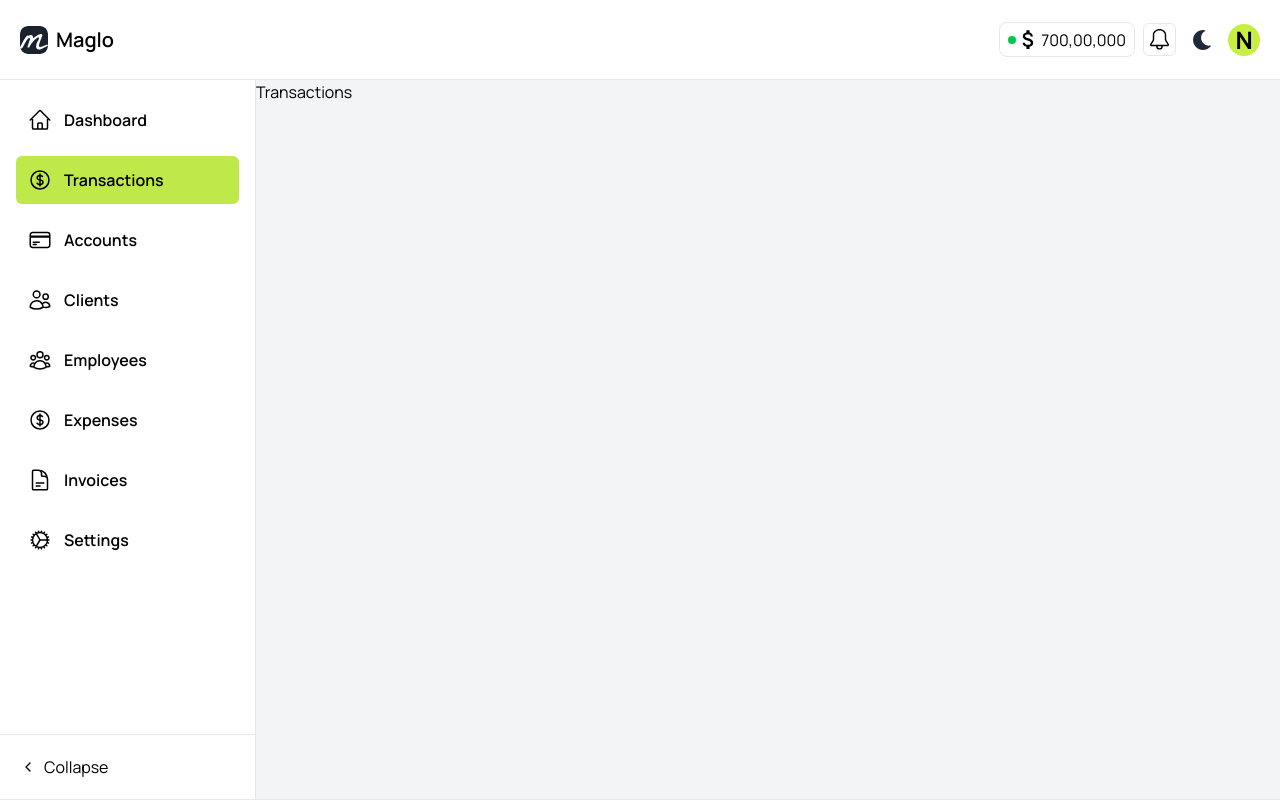
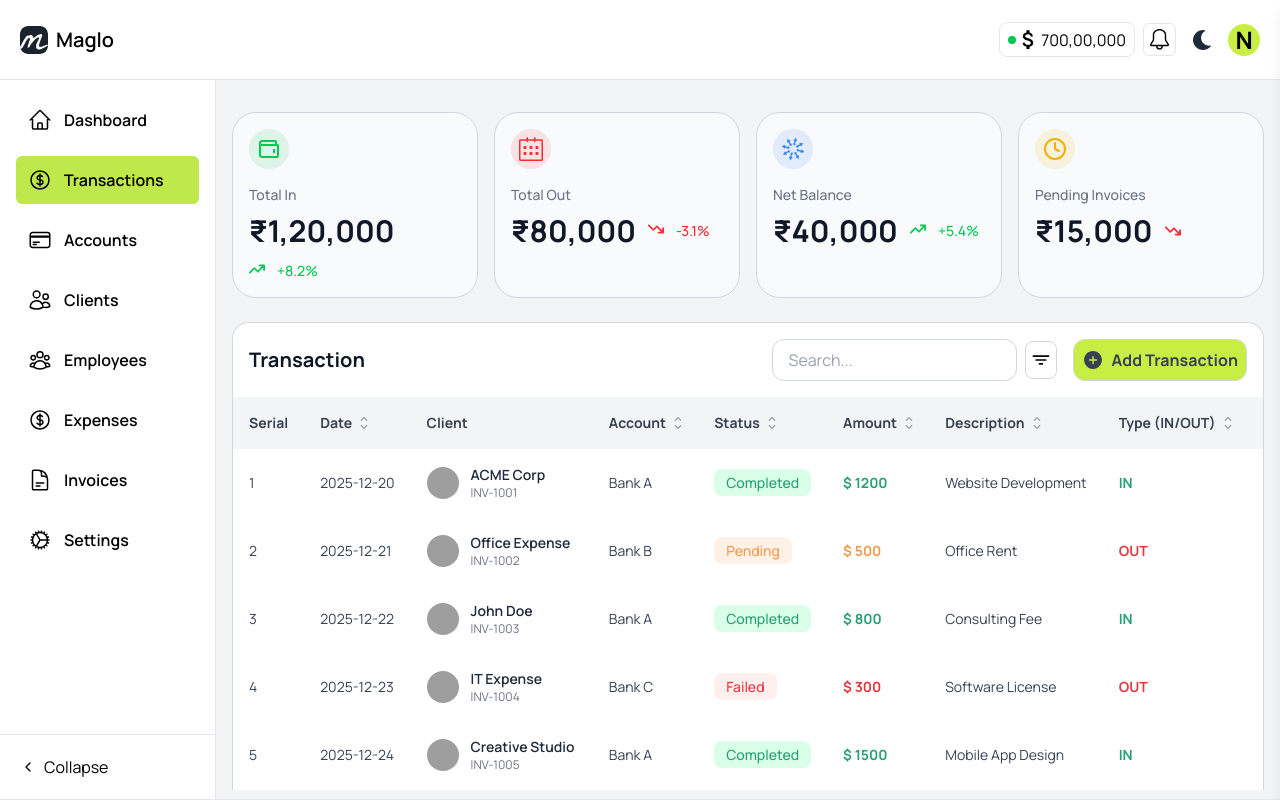
Before and after one commit to viraj00789/passbook-system-react-ts, a React (Vite) app: page /transactions in a window 1280 px wide. Built offline with nearby package versions, Linux system fonts and the light colour scheme; sample sign-in values are in the browser's storage; grey boxes are pictures that could not be loaded.

Commit message:
fix: added the right drawer and some table changes

```diff
--- /dev/null
+++ b/src/components/transaction/TransactionTable.tsx
@@ -0,0 +1,34 @@
+import DataTable from "../ui/Table";
+import {
+  TransactionData,
+  TransactionsColumns,
+} from "../../../data/transactionTableData";
+import RightDrawer from "../ui/RightDrawer";
+import { useState } from "react";
+
+export default function TransactionTable() {
+  const [openDrawer, setOpenDrawer] = useState(false);
+  return (
+    <>
+      <DataTable
+        title="Transaction"
+        columns={TransactionsColumns}
+        data={TransactionData}
+        searchable
+        paginationAtFooter
+        addTitle="Add Transaction"
+        addOnClickable={() => setOpenDrawer(true)}
+      />
+      <RightDrawer
+        isOpen={openDrawer}
+        onClose={() => setOpenDrawer(false)}
+        title="Add New Transaction"
+      >
+        {/* Drawer Content */}
+        <p className="text-sm text-gray-600">
+          Your transaction form goes here.
+        </p>
+      </RightDrawer>
+    </>
+  );
+}
--- /dev/null
+++ b/src/components/ui/RightDrawer.tsx
@@ -0,0 +1,66 @@
+import { FaTimes } from "react-icons/fa";
+import { useEffect } from "react";
+import { Button } from "./Button";
+
+interface RightDrawerProps {
+  isOpen: boolean;
+  onClose: () => void;
+  title: string;
+  children: React.ReactNode;
+}
+
+export default function RightDrawer({
+  isOpen,
+  onClose,
+  title,
+  children,
+}: RightDrawerProps) {
+  // Close on ESC
+  useEffect(() => {
+    const handleEsc = (e: KeyboardEvent) => {
+      if (e.key === "Escape") onClose();
+    };
+    document.addEventListener("keydown", handleEsc);
+    return () => document.removeEventListener("keydown", handleEsc);
+  }, [onClose]);
+
+  return (
+    <>
+      {/* Overlay */}
+      <div
+        onClick={onClose}
+        className={`
+          fixed inset-0 bg-black/40 z-60
+          transition-opacity duration-300 h-screen
+          ${isOpen ? "opacity-100 visible" : "opacity-0 invisible"}
+        `}
+      />
+
+      {/* Drawer */}
+      <div
+        className={`
+          text fixed top-0 right-0 h-full w-full max-w-120 dark:bg-dark-blue bg-white z-70 shadow-lg
+          flex flex-col
+          transform transition-transform duration-300 ease-in-out
+          ${isOpen ? "translate-x-0" : "translate-x-full"}
+        `}
+      >
+        {/* Header */}
+        <div className="flex items-center justify-between p-4 border-b dark:border-gray-600">
+          <h2 className="text-lg 2xl:text-xl font-bold">{title}</h2>
+          <Button
+            title={<FaTimes size={18} />}
+            buttonType="button"
+            buttonPadding="px-1.5 py-1.5"
+            onClick={onClose}
+            aria-label="Close drawer"
+            className="text hover:text-primary! transition"
+          />
+        </div>
+
+        {/* Content */}
+        <div className="p-4 flex-1 overflow-y-auto">{children}</div>
+      </div>
+    </>
+  );
+}
--- a/src/components/ui/Table.tsx
+++ b/src/components/ui/Table.tsx
@@ -1,7 +1,7 @@
 import { memo, useMemo, useState, type ReactNode } from "react";
 import { FaChevronDown, FaChevronUp } from "react-icons/fa";
 import { useSidebar } from "../../providers/SideBarContext";
-import { IoFilter } from "react-icons/io5";
+import { IoAddCircle, IoFilter } from "react-icons/io5";
 import FiltersPanel from "../dashboard/Filters/TableFilters";
 import FilterPopUp from "./FilterPopup";
 import { RxCross2 } from "react-icons/rx";
@@ -22,6 +22,8 @@ interface DataTableProps<T extends object> {
   filterNode?: ReactNode;
   paginationAtHeader?: boolean;
   paginationAtFooter?: boolean;
+  addTitle?: string;
+  addOnClickable?: () => void;
 }
 
 function DataTable<T extends object>({
@@ -32,6 +34,8 @@ function DataTable<T extends object>({
   filterable = true,
   paginationAtHeader = false,
   paginationAtFooter = false,
+  addTitle = "",
+  addOnClickable,
 }: DataTableProps<T>) {
   const [search, setSearch] = useState("");
   const [sortKey, setSortKey] = useState<keyof T | null>(null);
@@ -151,7 +155,7 @@ function DataTable<T extends object>({
             (openModal ? (
               <RxCross2
                 size={36}
-                className="text border border-gray-300 dark:border-gray-700 rounded-lg px-1.5 w-11 h-9.5 cursor-pointer"
+                className="text border border-gray-300 dark:border-gray-700 rounded-lg px-1.5 w-13 h-9.5 cursor-pointer"
                 onClick={(e) => {
                   e.stopPropagation();
                   setOpenModal(false);
@@ -160,7 +164,7 @@ function DataTable<T extends object>({
             ) : (
               <IoFilter
                 size={36}
-                className="text border border-gray-300 dark:border-gray-700 rounded-lg px-1.5 w-11 h-9.5 cursor-pointer"
+                className="text border border-gray-300 dark:border-gray-700 rounded-lg px-1.5 w-13 h-9.5 cursor-pointer"
                 onClick={(e) => {
                   e.stopPropagation();
                   setOpenModal(true);
@@ -178,6 +182,17 @@ function DataTable<T extends object>({
               />
             )}
           </div>
+
+          {/* Add Button */}
+          {addTitle && (
+            <div
+              className="flex items-center border border-gray-300 dark:border-gray-700 rounded-xl gap-2 p-2 text-gray-700 cursor-pointer bg-primary"
+              onClick={addOnClickable}
+            >
+              <IoAddCircle size={22} className="font-bold" />
+              <p className="font-bold whitespace-nowrap">{addTitle}</p>
+            </div>
+          )}
         </div>
       </div>
 
@@ -338,7 +353,7 @@ function DataTable<T extends object>({
 
       {/* Pagination */}
       {paginationAtFooter && (
-        <div className="flex items-center justify-between px-4 py-3 border-t border-gray-200 dark:border-gray-700 text">
+        <div className="flex items-center justify-between px-4 py-3 border-t border-gray-200 dark:border-gray-700 text bg-white dark:bg-gray-800">
           <span className="text-sm text-gray-600 dark:text-gray-400">
             Page {currentPage} of {totalPages}
           </span>
--- a/src/pages/DashBoard.tsx
+++ b/src/pages/DashBoard.tsx
@@ -6,7 +6,7 @@ import {
 import { useEffect, useState } from "react";
 import AreaGraph from "../components/dashboard/Graph/AreaGraph";
 import CardStack from "../components/dashboard/Cards/CredritCardStacks";
-import TableUsageExample from "../components/dashboard/Cards/TransactionTable";
+import TableUsageExample from "../components/dashboard/Cards/RecentTransaction";
 import CardDataStates from "../components/dashboard/Cards/CardDataStates";
 import { statsData } from "../../data/graphStatesData";
 import MainGraphs from "../components/dashboard/Graph/MainGraphs";
--- a/src/pages/Transactions.tsx
+++ b/src/pages/Transactions.tsx
@@ -1,8 +1,20 @@
+import { statsData } from "../../data/graphStatesData";
+import CardDataStates from "../components/dashboard/Cards/CardDataStates";
+import TransactionTable from "../components/transaction/TransactionTable";
 
 const Transactions = () => {
-    return (
-        <div>Transactions</div>
-    )
-}
+  return (
+    <div className="p-2 xl:p-4 h-full max-h-[calc(100vh-90px)] overflow-auto">
+      <div className="grid gap-2 xl:gap-4 grid-cols-1 md:grid-cols-2 lg:grid-cols-4">
+        {statsData?.map((stat, index) => (
+          <CardDataStates key={index} {...stat} chartVisible={false} />
+        ))}
+      </div>
+      <div className="mt-2 space-y-0 xl:space-y-4">
+        <TransactionTable />
+      </div>
+    </div>
+  );
+};
 
-export default Transactions
+export default Transactions;
```
Also changed, not shown: src/providers/ThemesProvider.tsx (+24 -26 lines), src/components/dashboard/Cards/RecentTransaction.tsx (renamed from src/components/dashboard/Cards/TransactionTable.tsx).
